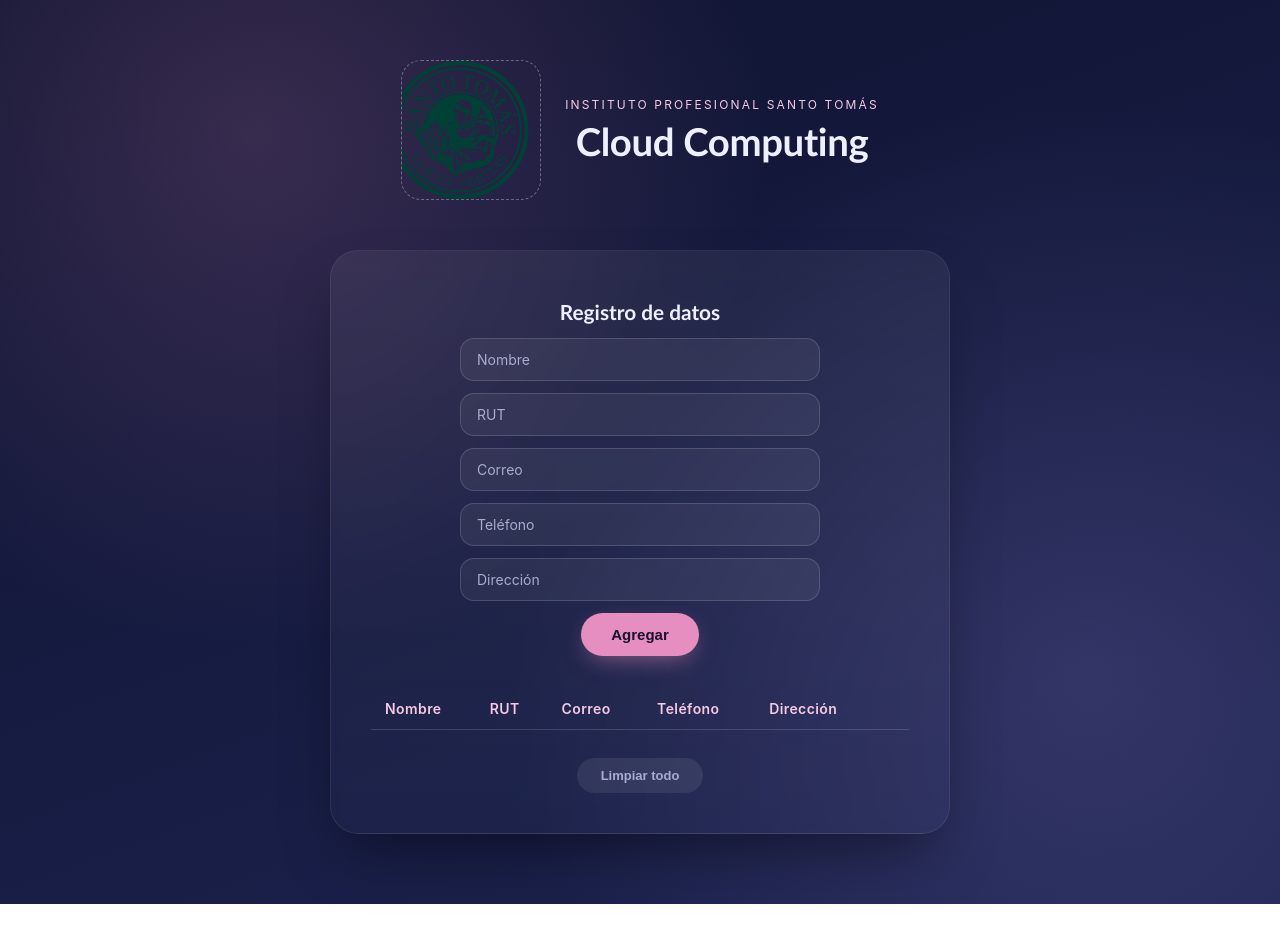
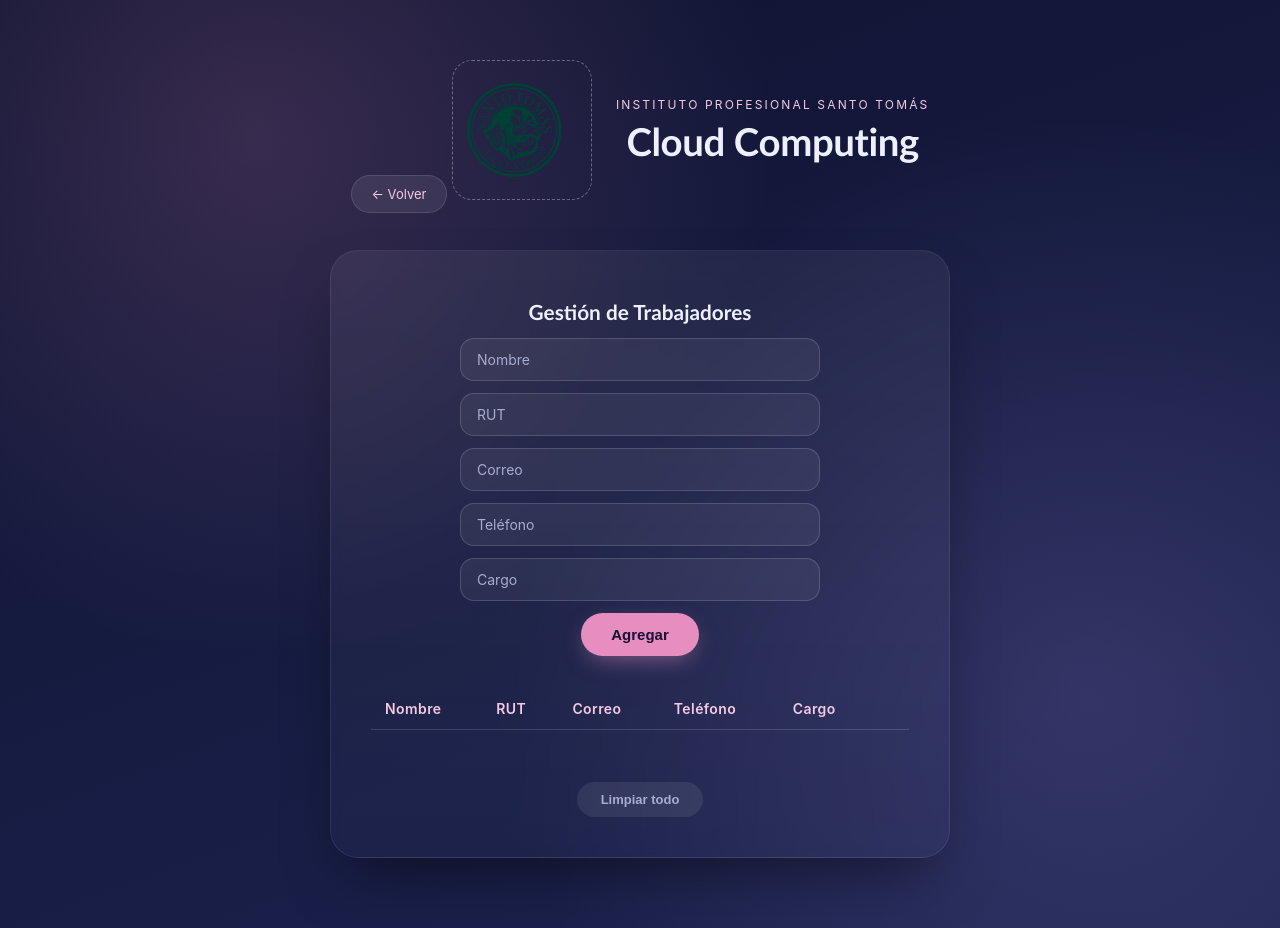
Before and after one commit to rocioarevaloisla-pixel/nube, a plain HTML site: page html/tabla.html in a window 1280 px wide. Before the commit the page ends 904 px from the top, so only its background shows below. Drawn offline with Linux system fonts and the light colour scheme.

Commit message:
carpetas

```diff
--- a/style.css
+++ b/css/style.css
@@ -52,6 +52,14 @@ body {
     letter-spacing: 0.05em;
     color: var(--text-dim);
     flex-shrink: 0;
+    overflow: hidden;
+}
+
+.logo-placeholder img {
+    width: 100%;
+    height: 100%;
+    object-fit: contain;
+    padding: 14px;
 }
 
 .eyebrow {
@@ -172,7 +180,7 @@ form input::placeholder { color: var(--text-dim); }
 .btn-borrar {
     background: rgba(230,142,192,0.15);
     color: var(--accent-soft);
-    padding: 6px 14px;
+    padding: 6px 10px;
     font-size: 12px;
     box-shadow: none;
 }
@@ -186,7 +194,7 @@ form input::placeholder { color: var(--text-dim); }
 .btn-editar {
     background: rgba(185,166,255,0.15);
     color: var(--lilac);
-    padding: 6px 14px;
+    padding: 6px 10px;
     font-size: 12px;
     box-shadow: none;
 }
@@ -195,6 +203,32 @@ form input::placeholder { color: var(--text-dim); }
     box-shadow: none;
     transform: none;
     background: rgba(185,166,255,0.28);
+}
+
+.btn-volver {
+    display: inline-block;
+    margin: 0 0 24px;
+    padding: 10px 20px;
+    border-radius: 999px;
+    background: rgba(255,255,255,0.08);
+    color: var(--accent-soft);
+    font-size: 13px;
+    text-decoration: none;
+    border: 1px solid rgba(255,255,255,0.12);
+    transition: background 0.15s ease;
+}
+
+.btn-volver:hover {
+    background: rgba(255,255,255,0.14);
+}
+
+.tabla-scroll {
+    overflow-x: auto;
+    margin: 0 0 24px;
+}
+
+.tabla-datos td:last-child {
+    white-space: nowrap;
 }
 
 .btn-limpiar {
--- a/tabla.html
+++ b/html/tabla.html
@@ -3,15 +3,16 @@
 <head>
 <meta charset="UTF-8">
 <title>Tabla de datos | Cloud Computing</title>
-<link rel="stylesheet" href="style.css">
+<link rel="stylesheet" href="../css/style.css">
 </head>
 
 <body>
 
 <div class="container">
+    <a class="btn-volver" href="index.html">&larr; Volver</a>
     <div class="header">
         <div class="logo-placeholder">
-            <img src="logo.png" alt="Logo" style="width:100%; height:100%; object-fit:cover; border-radius:20px;">
+            <img src="../img/logo.png" alt="Logo">
         </div>
         <div class="title-block">
             <p class="eyebrow">Instituto Profesional Santo Tomás</p>
@@ -21,17 +22,18 @@
 
     <div class="cards">
         <div class="card extendida">
-            <h2>Registro de datos</h2>
+            <h2>Gestión de Trabajadores</h2>
             <form id="formDatos" class="form-datos">
                 <input type="text" id="nombre" placeholder="Nombre" required>
                 <input type="text" id="rut" placeholder="RUT" required>
                 <input type="email" id="correo" placeholder="Correo" required>
                 <input type="tel" id="telefono" placeholder="Teléfono" required>
-                <input type="text" id="direccion" placeholder="Dirección" required>
+                <input type="text" id="direccion" placeholder="Cargo" required>
                 <button type="submit">Agregar</button>
                 <button type="button" id="btnCancelarEdicion" class="btn-limpiar" hidden>Cancelar edición</button>
             </form>
 
+            <div class="tabla-scroll">
             <table id="tablaDatos" class="tabla-datos">
                 <thead>
                     <tr>
@@ -39,12 +41,13 @@
                         <th>RUT</th>
                         <th>Correo</th>
                         <th>Teléfono</th>
-                        <th>Dirección</th>
+                        <th>Cargo</th>
                         <th></th>
                     </tr>
                 </thead>
                 <tbody></tbody>
             </table>
+            </div>
 
             <button id="btnLimpiar" class="btn-limpiar">Limpiar todo</button>
         </div>
```
Also changed, not shown: html/index.html (added, +34 -0 lines), index.html (deleted, +0 -34 lines), img/logo.png (renamed from logo.png).
